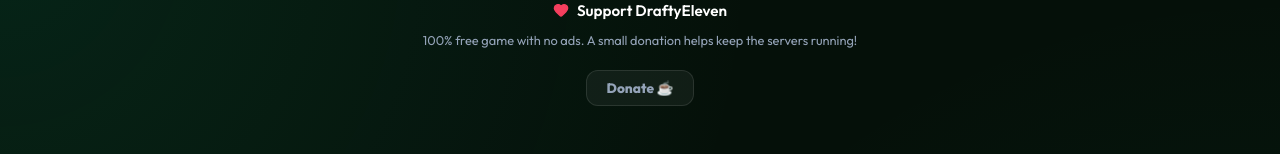
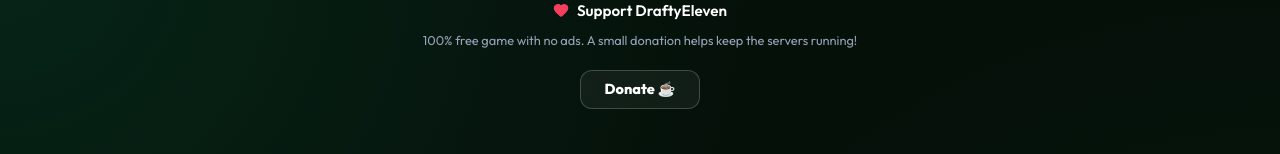
Before and after one commit to Sofianedevv/draftyeleven, a React (Vite) app: page / in a window 1280 px wide. Shown: the part 1656-1810 px from the top of the page. Built offline with nearby package versions, Linux system fonts and the light colour scheme.

Commit message:
style: make donation button text white and border more visible to look clickable

```diff
--- a/src/App.jsx
+++ b/src/App.jsx
@@ -476,7 +476,7 @@
           </p>
           <button
             className="btn btn-secondary"
-            style={{ marginTop: '0.5rem', width: 'auto', padding: '0.5rem 1.25rem', borderRadius: '12px', fontSize: '0.85rem', color: 'var(--text-secondary)' }}
+            style={{ marginTop: '0.5rem', width: 'auto', padding: '0.6rem 1.5rem', borderRadius: '12px', fontSize: '0.9rem', color: '#ffffff', border: '1px solid rgba(255,255,255,0.2)', background: 'rgba(255,255,255,0.05)' }}
             onClick={() => window.open('https://www.paypal.com/paypalme/Schadili', '_blank')}
           >
             {t('donation.btn')} ☕
```
